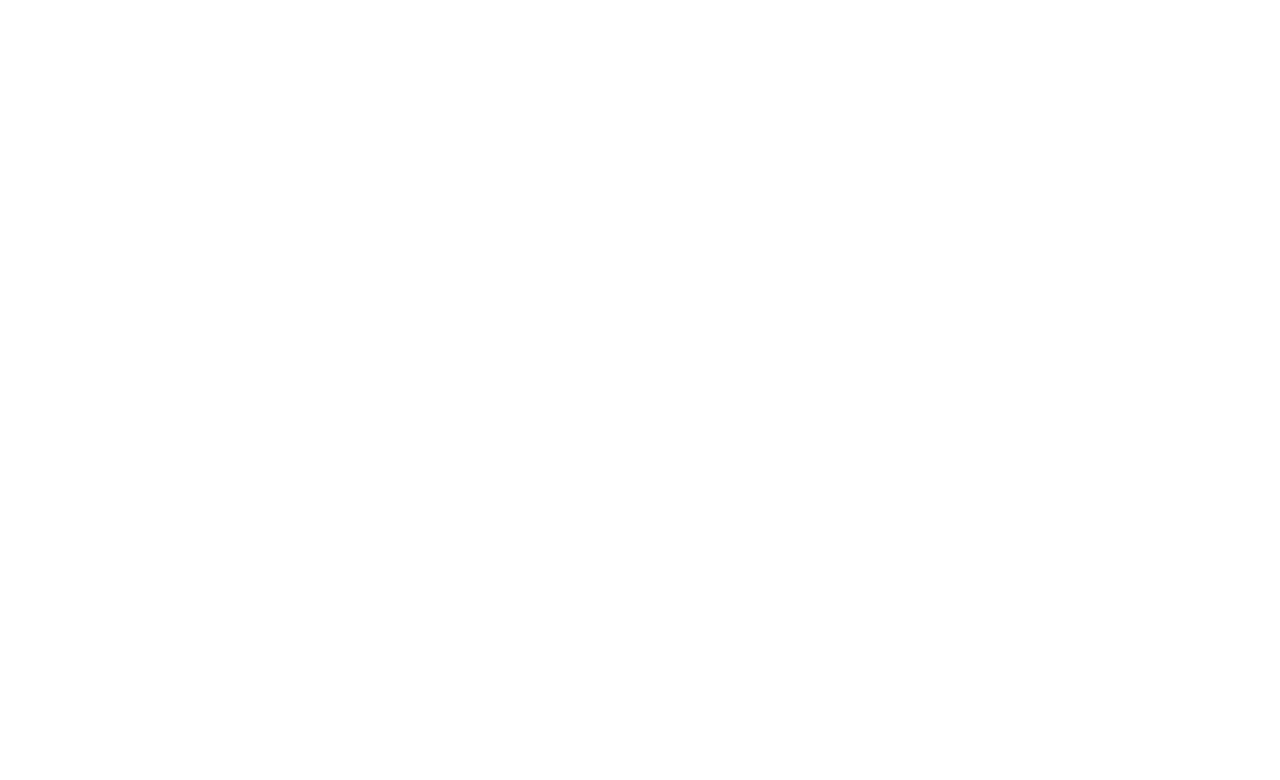
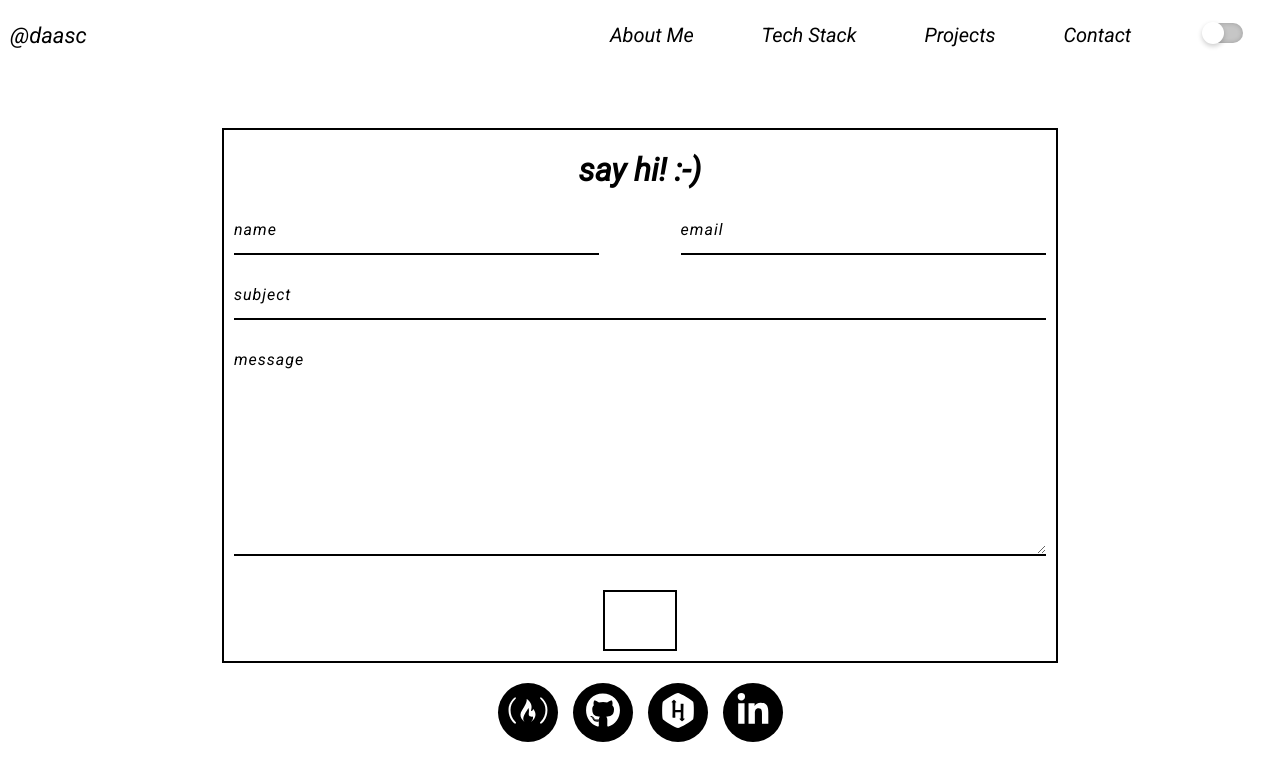
Before and after one commit to daasc/portfolio, a Vue app: page /contact in a window 1280 px wide. Before the commit this address had no page. Shown: the top 780 px of the page. Built offline with nearby package versions, Linux system fonts and the light colour scheme.

Commit message:
add: new page, cantact page

```diff
--- a/src/assets/scss/global.scss
+++ b/src/assets/scss/global.scss
@@ -1,5 +1,5 @@
 @import url('https://fonts.googleapis.com/css2?family=Fira+Mono&family=Roboto:ital@1&display=swap');
-
+$mediaLG: 1900px;
 $mediaMaxWidth: 1260px;
 $mediaBp1Width: 960px;
 $mediaIpad: 750px;
@@ -11,7 +11,12 @@
 body, figure{
   margin: 0;
 }
-
+fieldset {
+  border: 0;
+  padding: 0;
+  margin: 0;
+  min-width: 0;
+}
 .container {
   width: 100%;
   height: calc(100vh - 70px);
--- a/src/assets/scss/navbar/index.scss
+++ b/src/assets/scss/navbar/index.scss
@@ -68,7 +68,7 @@
       position: relative;
       transform: translateX(0%);
       height: auto;
-      width: 60%;
+      width: 55%;
       margin-right: 0px;
       margin-top: 0px;
       margin-bottom: 0px;
--- a/src/components/cardProject.vue
+++ b/src/components/cardProject.vue
@@ -1,7 +1,7 @@
 <template>
   <div class="card" @click="openLink(link)">
     <figure class="card__content">
-      <v-lazy-image class="card__content__img" :src="urlImage" />
+      <v-lazy-image class="card__content__img" :src="urlImage"  alt="image of a project"/>
       <figcaption class="card__content__description">
         <span class="card__tittle">{{ title }}</span>
         <span class="card__stack">{{ stack }}</span>
--- a/src/components/hello.vue
+++ b/src/components/hello.vue
@@ -3,7 +3,8 @@
     <p class="text">Hello, I'm Paulo Sobrinho.</p>
     <p class="profession">Full-Stack Software Engineer</p>
     <hr class="separation" />
-    <div class="social-networks">
+    <socialNetworksVue></socialNetworksVue>
+    <!-- <div class="social-networks">
       <div class="center">
         <span class="circle" @click="$red">
           <a
@@ -18,11 +19,7 @@
           </a>
         </span>
         <span class="circle">
-          <a
-            href="https://github.com/daasc"
-            target="_blank"
-            rel="noopener noreferrer"
-          >
+          <a href="https://github.com/daasc" target="_blank" rel="noopener">
             <img
               class="icons"
               src="../assets/img/github-brands.svg"
@@ -34,7 +31,7 @@
           <a
             href="https://www.hackerrank.com/paulojhole"
             target="_blank"
-            rel="noopener noreferrer"
+            rel="noopener"
           >
             <img
               class="icons"
@@ -47,7 +44,7 @@
           <a
             href="https://www.linkedin.com/in/paulo-sobrinho-93b527185/"
             target="_blank"
-            rel="noopener noreferrer"
+            rel="noopener"
           >
             <img
               class="icons"
@@ -57,12 +54,17 @@
           </a>
         </span>
       </div>
-    </div>
+    </div> -->
   </div>
 </template>
 <script>
+import socialNetworksVue from './socialNetworks.vue';
+
 export default {
   name: "hello",
+  components: {
+    socialNetworksVue
+  },
   data() {
     return {};
   },
--- a/src/components/navbar.vue
+++ b/src/components/navbar.vue
@@ -14,8 +14,7 @@
         <li class="navbar__links" @click="showMenu()"><router-link to="/about">About Me</router-link></li>
         <li class="navbar__links" @click="showMenu()"><router-link to="/stack">Tech Stack</router-link></li>
         <li class="navbar__links" @click="showMenu()"><router-link to="/projects">Projects</router-link></li>
-        <li class="navbar__links" @click="showMenu()">Resources</li>
-        <li class="navbar__links" @click="showMenu()">Contact</li>
+        <li class="navbar__links" @click="showMenu()"><router-link to="/contact">Contact</router-link></li>
         <li class="navbar__links" @click="showMenu()"><input type="checkbox" name="" id=""></li>
       </ul>
     </header>
--- /dev/null
+++ b/src/components/socialNetworks.vue
@@ -0,0 +1,80 @@
+<template>
+  <div class="social-networks">
+    <div class="center">
+      <span class="circle" @click="$red">
+        <a
+          href="https://www.freecodecamp.org/fcc4a6519fb-9404-4d1d-864c-5326a950c783"
+          target="_blank"
+        >
+          <img
+            class="icons"
+            src="../assets/img/free-code-camp-brands.svg"
+            alt="social networks freeCodeCamp"
+          />
+        </a>
+      </span>
+      <span class="circle">
+        <a href="https://github.com/daasc" target="_blank" rel="noopener">
+          <img
+            class="icons"
+            src="../assets/img/github-brands.svg"
+            alt="social networks freeCodeCamp"
+          />
+        </a>
+      </span>
+      <span class="circle">
+        <a
+          href="https://www.hackerrank.com/paulojhole"
+          target="_blank"
+          rel="noopener"
+        >
+          <img
+            class="icons"
+            src="../assets/img/hackerrank-brands.svg"
+            alt="social networks freeCodeCamp"
+          />
+        </a>
+      </span>
+      <span class="circle">
+        <a
+          href="https://www.linkedin.com/in/paulo-sobrinho-93b527185/"
+          target="_blank"
+          rel="noopener"
+        >
+          <img
+            class="icons"
+            src="../assets/img/linkedin-in-brands.svg"
+            alt="social networks freeCodeCamp"
+          />
+        </a>
+      </span>
+    </div>
+  </div>
+</template>
+<script>
+export default {
+  name: 'socialNetworks'
+};
+</script>
+<style lang="scss" scoped>
+.social-networks {
+  display: flex;
+  justify-content: center;
+  margin-top: 20px;
+}
+.circle {
+  padding: 10px;
+  background-color: $black;
+  border-radius: 50%;
+  cursor: pointer;
+}
+.center {
+  display: flex;
+  justify-content: space-around;
+  width: 300px;
+}
+.social-networks img {
+  width: 40px;
+  height: 35px;
+}
+</style>
--- a/src/router/index.js
+++ b/src/router/index.js
@@ -24,6 +24,11 @@
         path: '/projects',
         name: 'projects',
         component: () => import('../views/projects.vue')
+      },
+      {
+        path: '/contact',
+        name: 'contact',
+        component: () => import('../views/contact.vue')
       }
     ]
   }
--- /dev/null
+++ b/src/views/contact.vue
@@ -0,0 +1,156 @@
+<template>
+  <div class="container">
+    <div class="contact">
+      <h1>say hi! :-)</h1>
+      <form action="">
+        <fieldset>
+          <label for="name">
+            <input
+              type="text"
+              v-model="contact.name"
+              id="name"
+              placeholder="name"
+            />
+          </label>
+          <label for="email">
+            <input
+              type="email"
+              v-model="contact.email"
+              id="email"
+              placeholder="email"
+            />
+          </label>
+        </fieldset>
+        <label for="subject">
+          <input
+            type="text"
+            v-model="contact.subject"
+            id="subject"
+            placeholder="subject"
+          />
+        </label>
+        <label for="message">
+          <textarea
+            name="message"
+            id=""
+            cols="30"
+            rows="10"
+            placeholder="message"
+          ></textarea>
+        </label>
+        <div class="align__button">
+          <input type="submit" value="" class="button" />
+        </div>
+      </form>
+    </div>
+    <socialNetworksVue></socialNetworksVue>
+  </div>
+</template>
+<script>
+import socialNetworksVue from "../components/socialNetworks.vue";
+
+export default {
+  name: "contact",
+  components: {
+    socialNetworksVue,
+  },
+  data() {
+    return {
+      contact: {
+        name: "",
+        email: "",
+        subject: "",
+        message: "",
+      },
+    };
+  },
+};
+</script>
+<style lang="scss">
+::-webkit-input-placeholder {
+  color: black;
+}
+@media (min-width: $mediaInit) {
+  .container {
+    display: flex;
+    justify-content: center;
+    flex-direction: column;
+    .contact {
+      width: 97%;
+      border: 2px solid $black;
+      margin: 0 auto;
+      h1 {
+        text-align: center;
+      }
+      form {
+        padding: 10px;
+        input[type="text"],
+        [type="email"],
+        textarea {
+          background: none;
+          border: none;
+          border-bottom: solid 2px black;
+          color: black;
+          font-size: 1em;
+          font-weight: 400;
+          letter-spacing: 1px;
+          margin: 0em 0 1.875em 0;
+          padding: 0 0 0.875em 0;
+          width: 100%;
+          transition: all 0.3s;
+          font: inherit;
+        }
+        input[type="text"]:focus,
+        [type="email"]:focus,
+        textarea:focus {
+          outline: none;
+          padding: 0 0 0.875em 0;
+        }
+        .align__button {
+          display: flex;
+          justify-content: center;
+          .button {
+            background: none;
+            border: solid 2px black;
+            color: black;
+            cursor: pointer;
+            display: inline-block;
+            font-family: Fira Mono, sans-serif;
+            font-size: 14px;
+            font-weight: bold;
+            outline: none;
+            padding: 20px 35px;
+            text-transform: uppercase;
+            -webkit-transition: all 0.3s;
+            -moz-transition: all 0.3s;
+            -ms-transition: all 0.3s;
+            -o-transition: all 0.3s;
+            transition: all 0.3s;
+          }
+        }
+      }
+    }
+  }
+}
+@media (min-width: $mediaBp1Width) {
+  .container {
+    .contact {
+      width: 65%;
+      form {
+        fieldset {
+          display: flex;
+          justify-content: space-between;
+          width: 100%;
+          label {
+            width: 45%;
+            input[type="text"],
+            [type="email"] {
+              width: 100%;
+            }
+          }
+        }
+      }
+    }
+  }
+}
+</style>
--- a/src/views/projects.vue
+++ b/src/views/projects.vue
@@ -62,4 +62,10 @@
     grid-template-columns: repeat(3, 1fr);
   }
 }
+
+@media (min-width: $mediaLG ) {
+  .list__projects {
+    grid-template-columns: repeat(4, 1fr);
+  }
+}
 </style>
```
